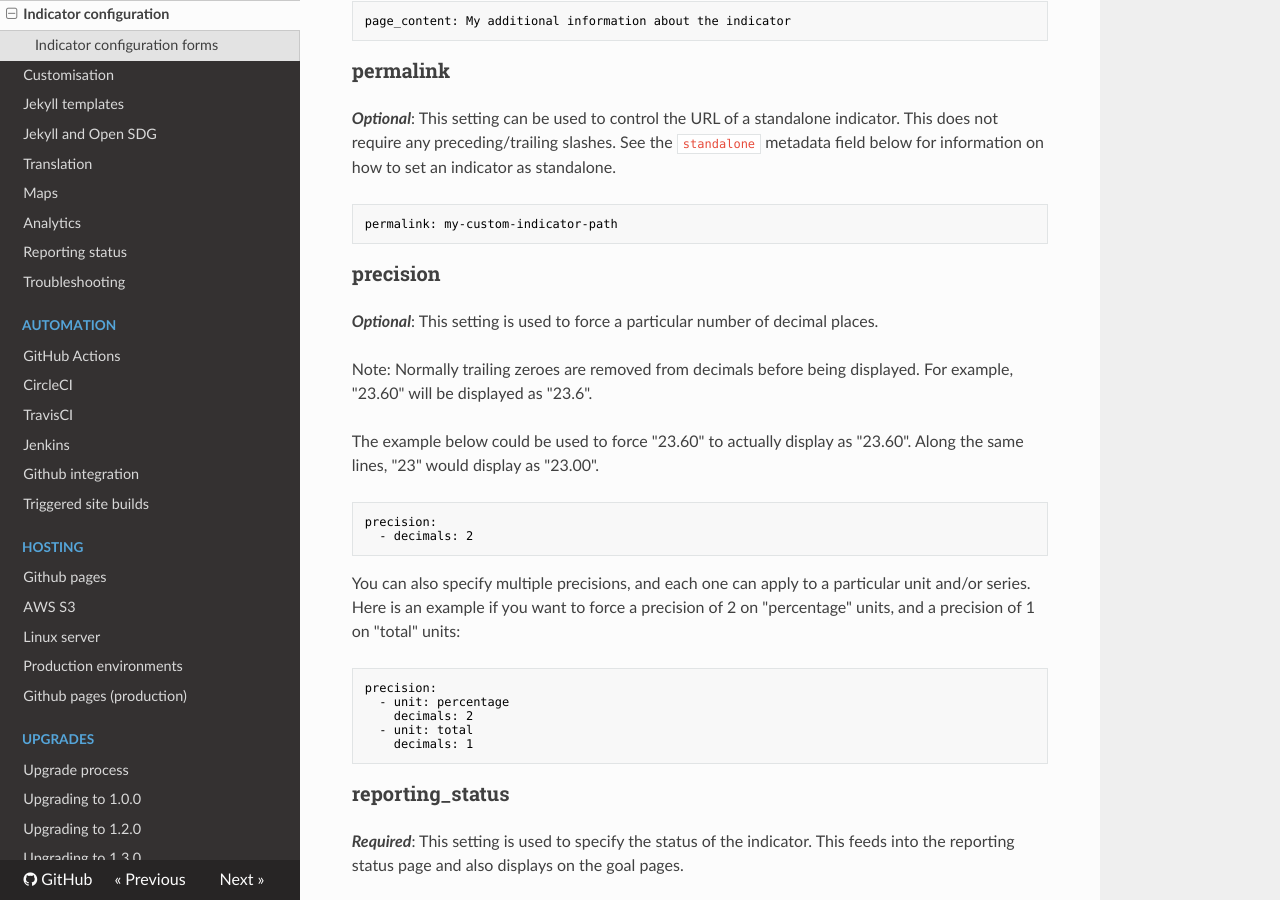
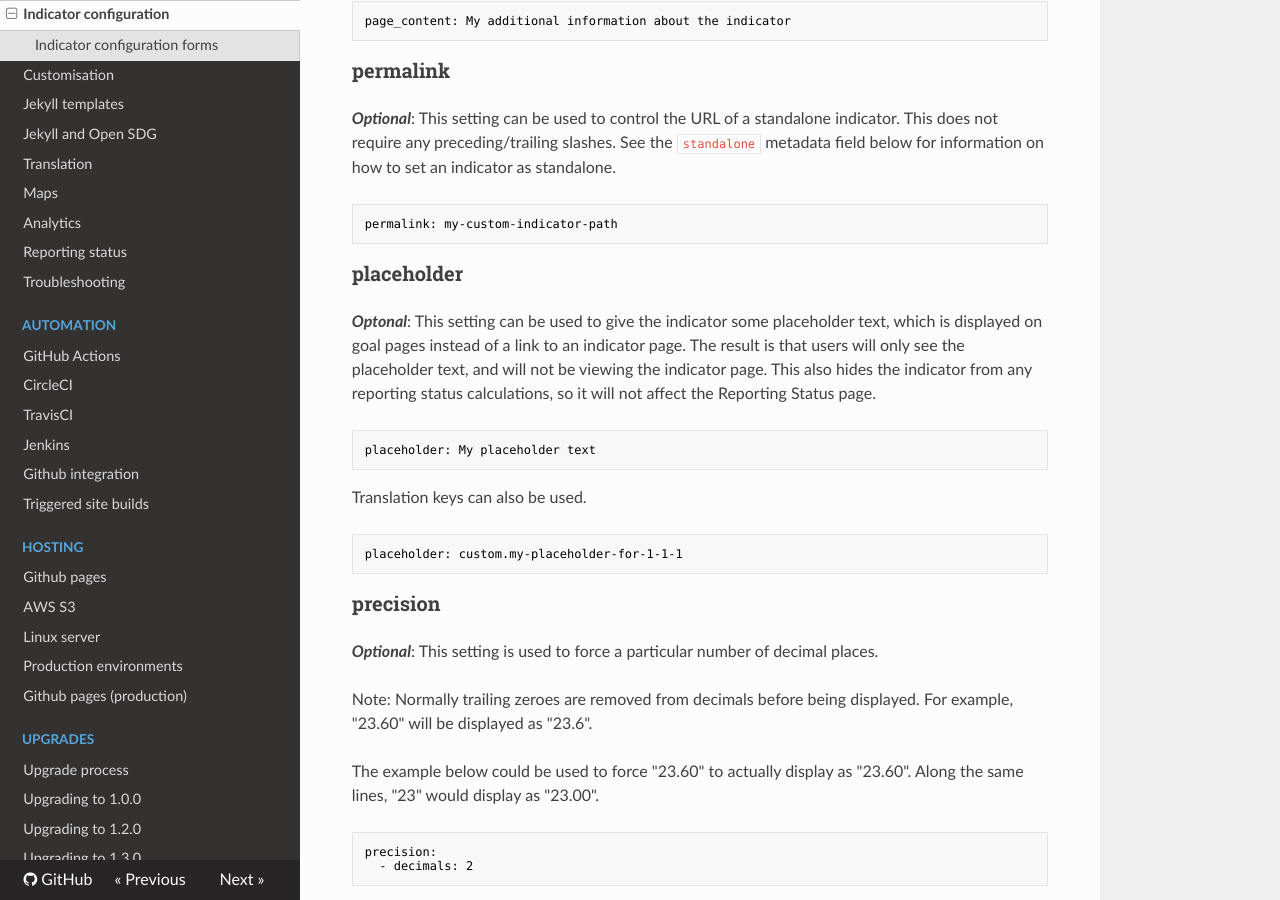
Before and after one commit to open-sdg/open-sdg, an MkDocs documentation site: the page built from docs/indicator-configuration.md, in a window 1280 px wide and 900 px high, scrolled down 8702 px. Built offline with MkDocs 1.6.1, drawn with Linux system fonts in a browser that asks for light colours; nearby versions of some CDN libraries; old or Windows-style settings are respelled for this version of MkDocs.

Commit message:
Documentation

````diff
--- a/docs/indicator-configuration.md
+++ b/docs/indicator-configuration.md
@@ -402,6 +402,20 @@ page_content: My additional information about the indicator
 permalink: my-custom-indicator-path
 ```
 
+### placeholder
+
+**_Optonal_**: This setting can be used to give the indicator some placeholder text, which is displayed on goal pages instead of a link to an indicator page. The result is that users will only see the placeholder text, and will not be viewing the indicator page. This also hides the indicator from any reporting status calculations, so it will not affect the Reporting Status page.
+
+```nohighlight
+placeholder: My placeholder text
+```
+
+Translation keys can also be used.
+
+```nohighlight
+placeholder: custom.my-placeholder-for-1-1-1
+```
+
 ### precision
 
 **_Optional_**: This setting is used to force a particular number of decimal places.
````
